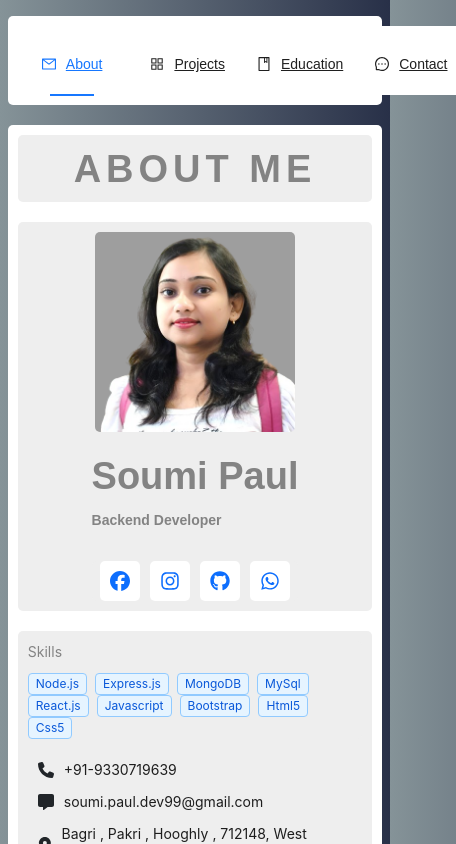
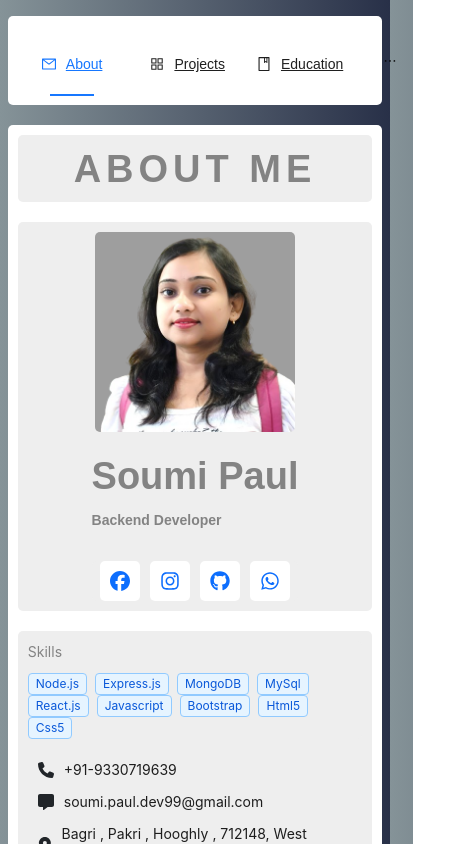
Before and after one commit to Soumi-Paul-dev-99/Personal-Portfolio-By-Soumi, a React (Vite) app: page / in a window 390 px wide. Shown: the top 844 px of the page, 456 px wide, since content can reach past the window. Built offline with nearby package versions, Linux system fonts and the light colour scheme; a web font is replaced by a local one.

Commit message:
responsive change

```diff
--- a/src/Components/Navbar/Navbar.css
+++ b/src/Components/Navbar/Navbar.css
@@ -45,15 +45,27 @@
     display: flex !important;
     align-items: center;
     flex-direction: row !important;
-  }}
+    justify-content: space-around;
+    width: 100%;
+  }
+        .ant-menu-item {
+          height: auto;
+          line-height: normal;
+        }}
     @media (max-width: 768px) {
       .navbar {
        height: auto;
         transition: all 0.3s ease-in-out;
       }
                 .ant-menu {
-
+                width: 100%;
                   display: flex !important;
                   align-items: center;
                   flex-direction: row !important;
-}}
+                  justify-content: space-around;}
+
+                  .ant-menu-item {
+                      height: auto;
+                      line-height: normal;
+                    }
+}
--- a/src/Components/Navbar/Navbar.jsx
+++ b/src/Components/Navbar/Navbar.jsx
@@ -29,7 +29,7 @@ const items = [
     label: <Link to="/contact">Contact</Link>,
     key: "contact",
     icon: <MessageOutlined />,
-  }
+  },
 ];
 const Navbar = () => {
   const [current, setCurrent] = useState("about");
```
